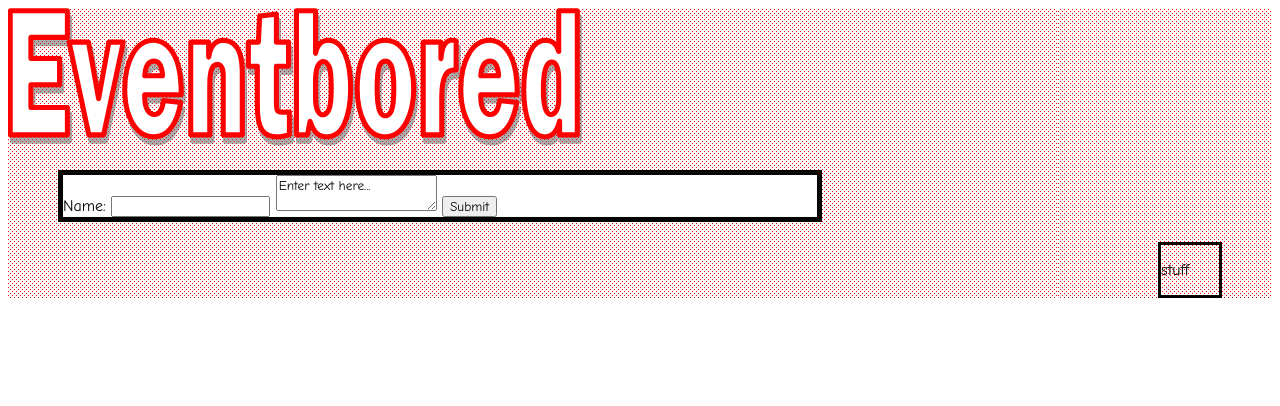
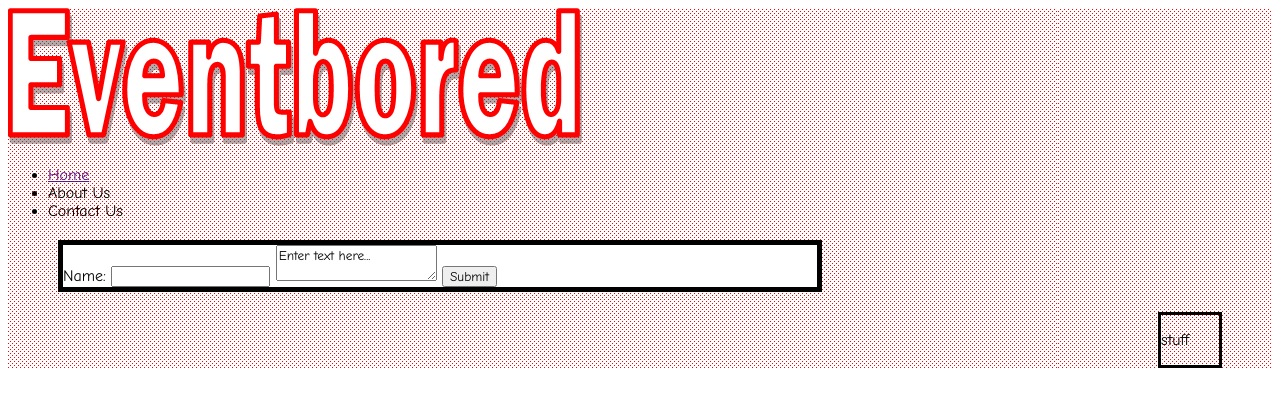
Before and after one commit to Kennysc/EventBored, a plain HTML site: page index.html in a window 1280 px wide. Drawn offline with Linux system fonts and the light colour scheme.

Commit message:
added basic nav bar

```diff
--- a/index.html
+++ b/index.html
@@ -10,6 +10,13 @@
   <body>
   	<div id= "main_content">
   		<img src="./EventBored_Title.png">
+  		<nav>
+  			<ul id="nav">
+  				<li><a href="">Home</a></li>
+  				<li>About Us </li>
+  				<li>Contact Us </li>
+
+  			</ul>
   			<div class="container">
   				<form id="usrform"> Name: <input type="text" name="usrname">
 						<textarea name="comment" form="usrform">Enter text here...</textarea>
```
